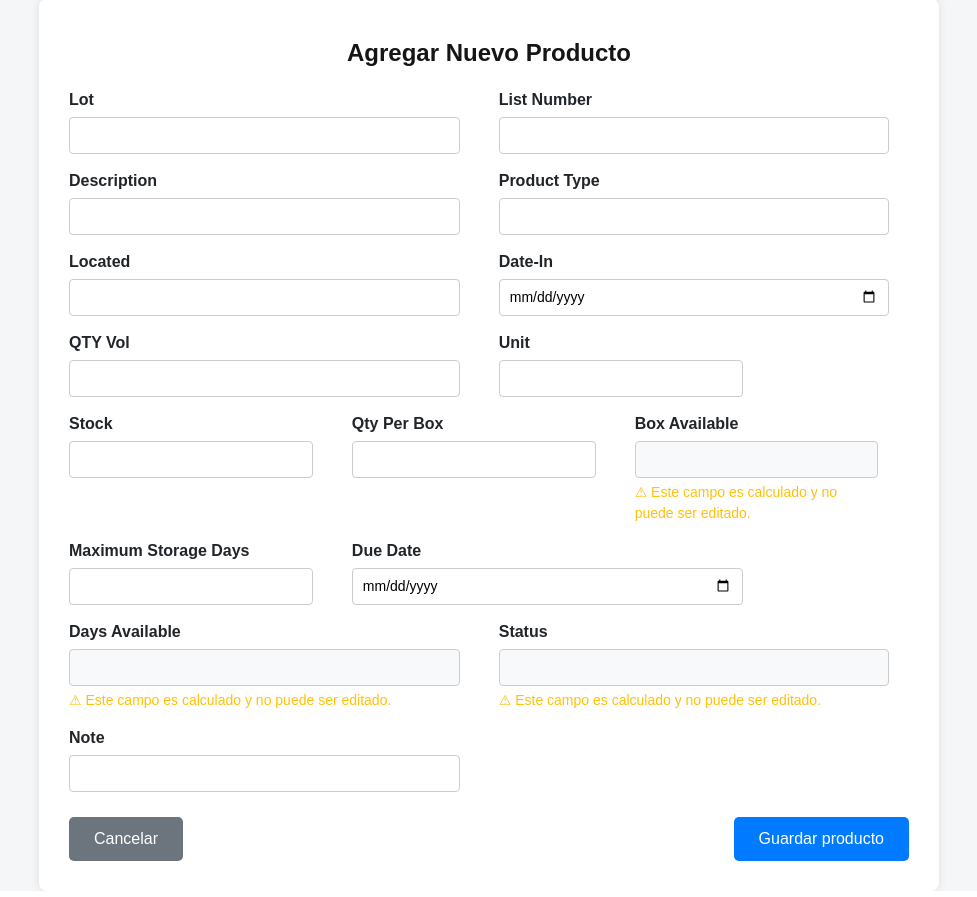
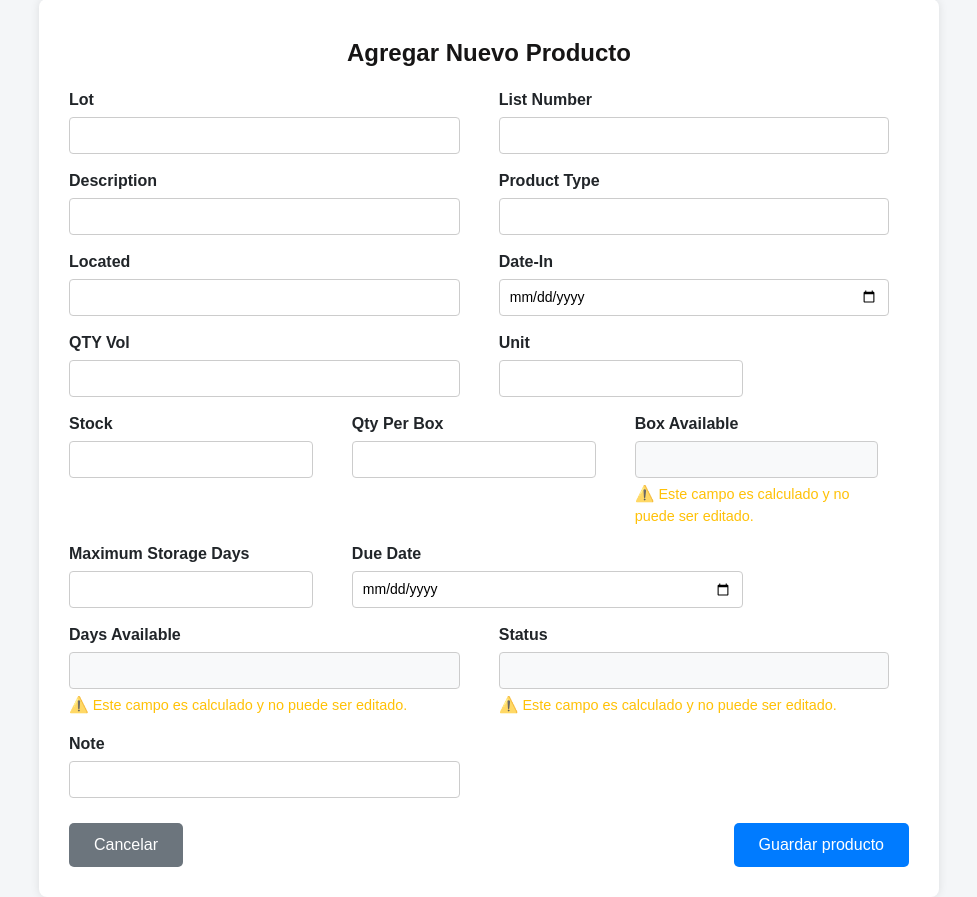
Before and after one commit to jim29-icu/app2, a Flask app: page /agregar in a window 1280 px wide. Shown: the part 45-942 px from the top of the page, without its empty margins (151-1128 px from the left). Run offline with Flask 3, Linux system fonts and the light colour scheme; the visitor is signed in with stand-in values (Sample User, id 1).

Commit message:
STYILES
styles on warning , editar.htnl

```diff
--- a/templates/agregar.html
+++ b/templates/agregar.html
@@ -138,6 +138,7 @@
   cursor: not-allowed;
 }
 
+
   </style>
 </head>
 <body>
@@ -213,9 +214,11 @@
         <label for="Box_Available">Box Available</label>
         <input type="number" step="0.01" name="Box_Available" id="Box_Available" readonly class="form-control campo-restringido" />
 
-           <div class="form-text text-warning">
-    ⚠ Este campo es calculado y no puede ser editado.
-  </div>
+           <div class="form-text" style="font-size: 0.9em;">
+  <span style="font-size: 1.1em;">&#x26A0;&#xFE0F;</span>
+  <span style="color: #ffc107;">Este campo es calculado y no puede ser editado.</span>
+</div>
+
 
       </div>
 
@@ -233,17 +236,20 @@
       <div class="col-md-6">
         <label for="Days_Available">Days Available</label>
         <input type="number" name="Days_Available" id="Days_Available" step="1" readonly class="form-control campo-restringido"/>
-         <div class="form-text text-warning">
-    ⚠ Este campo es calculado y no puede ser editado.
-  </div>
+         <div class="form-text" style="font-size: 0.9em;">
+  <span style="font-size: 1.1em;">&#x26A0;&#xFE0F;</span>
+  <span style="color: #ffc107;">Este campo es calculado y no puede ser editado.</span>
+</div>
       </div>
 
       <div class="col-md-6">
         <label for="Status">Status</label>
         <input type="text" name="Status" id="Status"  readonly class="form-control campo-restringido"/>
-        <div class="form-text text-warning">
-    ⚠ Este campo es calculado y no puede ser editado.
-  </div>
+        <div class="form-text" style="font-size: 0.9em;">
+  <span style="font-size: 1.1em;">&#x26A0;&#xFE0F;</span>
+  <span style="color: #ffc107;">Este campo es calculado y no puede ser editado.</span>
+</div>
+
       </div>
 
       <div class="col-md-6">
```
